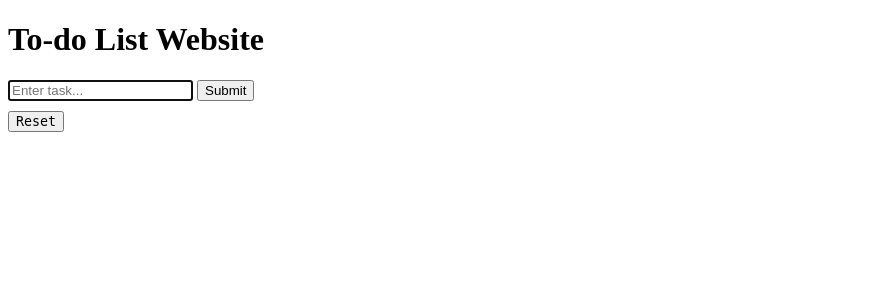
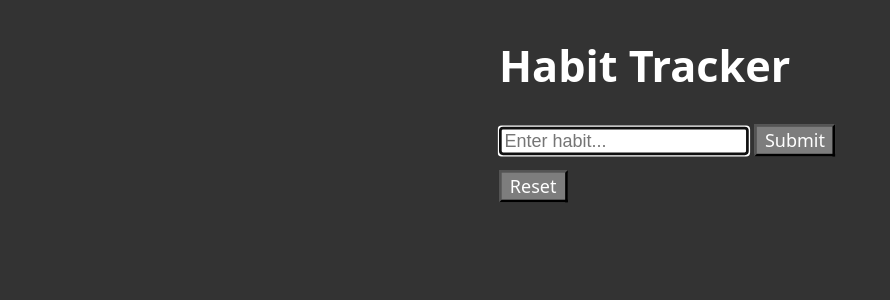
Before and after one commit to Ghufran-Luqman/Habit-Tracker, a FastAPI app: page / in a window 1280 px wide. Shown: the top 300 px of the page, without its empty margins (0-890 px from the left). Run offline with FastAPI, Linux system fonts and the light colour scheme; data that the repository does not hold is empty.

Commit message:
initial commit

```diff
--- a/static/main.css
+++ b/static/main.css
@@ -6,6 +6,7 @@
 li {
     display: flex;
     align-items: center;
+    gap: 5px;
 }
 
 .tickbox {
@@ -13,6 +14,26 @@ li {
 }
 
 .ticked {
-    color: white;
     text-decoration: line-through;
 }
+
+.upscale {
+    position: absolute;
+    left: 39%;
+    border: 0px solid green;
+    transform: scale(1.35);
+    transform-origin: top left;
+}
+
+.text {
+    color: #FFFFFF;
+    font-family: system-ui, -apple-system, BlinkMacSystemFont, 'Segoe UI', Roboto, Oxygen, Ubuntu, Cantarell, 'Open Sans', 'Helvetica Neue', sans-serif;
+}
+
+body {
+    background-color: #333333;
+}
+
+.btnbg {
+    background-color: #7d7d7d;
+}
--- a/templates/index.html
+++ b/templates/index.html
@@ -1,18 +1,19 @@
 <!DOCTYPE html>
 <head>
-    <title>To-do List Website</title>
+    <title>Habit Tracker</title>
     <link rel="stylesheet" href="/static/main.css">
 </head>
 <body>
-    <h1>To-do List Website</h1>
+    <div class="upscale">
+    <h1 class="text">Habit Tracker</h1>
 
     <form action="/submit" method="POST">
-        <input id="inputs" autocomplete="off" name="inputs" placeholder="Enter task..." autofocus required>
-        <button type="submit">Submit</button>
+        <input id="inputs" autocomplete="off" name="inputs" placeholder="Enter habit..." autofocus required>
+        <button type="submit" class="btnbg"><span class="text">Submit</span></button>
     </form>
 
     <form method="POST" action="/reset">
-        <button type="submit" class="reset">Reset</button>
+        <button type="submit" class="reset btnbg"><span class="text">Reset</span></button>
     </form>
 
     {% if alert == "alrthere" %}
@@ -24,9 +25,9 @@
     <ul>
     {% for task in tasks %}
         {% if states[loop.index0][0] == 0 %}
-            <li>{{ task[0] }}<form method="POST" action="/ticking"><button name="tickbox" class="tickbox" value="{{ task }}">+</button></form></li>
+            <li class="text">{{ task[0] }}<form method="POST" action="/ticking"><button name="tickbox" class="tickbox" value="{{ task }}">+</button></form></li>
         {% elif states[loop.index0][0] == 1 %}
-            <li class="ticked">{{ task[0] }}<form method="POST" action="/ticking"><button name="tickbox" class="tickbox" value="{{ task }}">✓</button></form></li>
+            <li class="text ticked">{{ task[0] }}<form method="POST" action="/ticking"><button name="tickbox" class="tickbox" value="{{ task }}">✓</button></form></li>
         {% else %}
             <script>
                 alert("Error")
@@ -34,4 +35,5 @@
         {% endif %}
     {% endfor %}
     </ul>
+    </div>
 </body>
```
Also changed, not shown: tasks.db.
